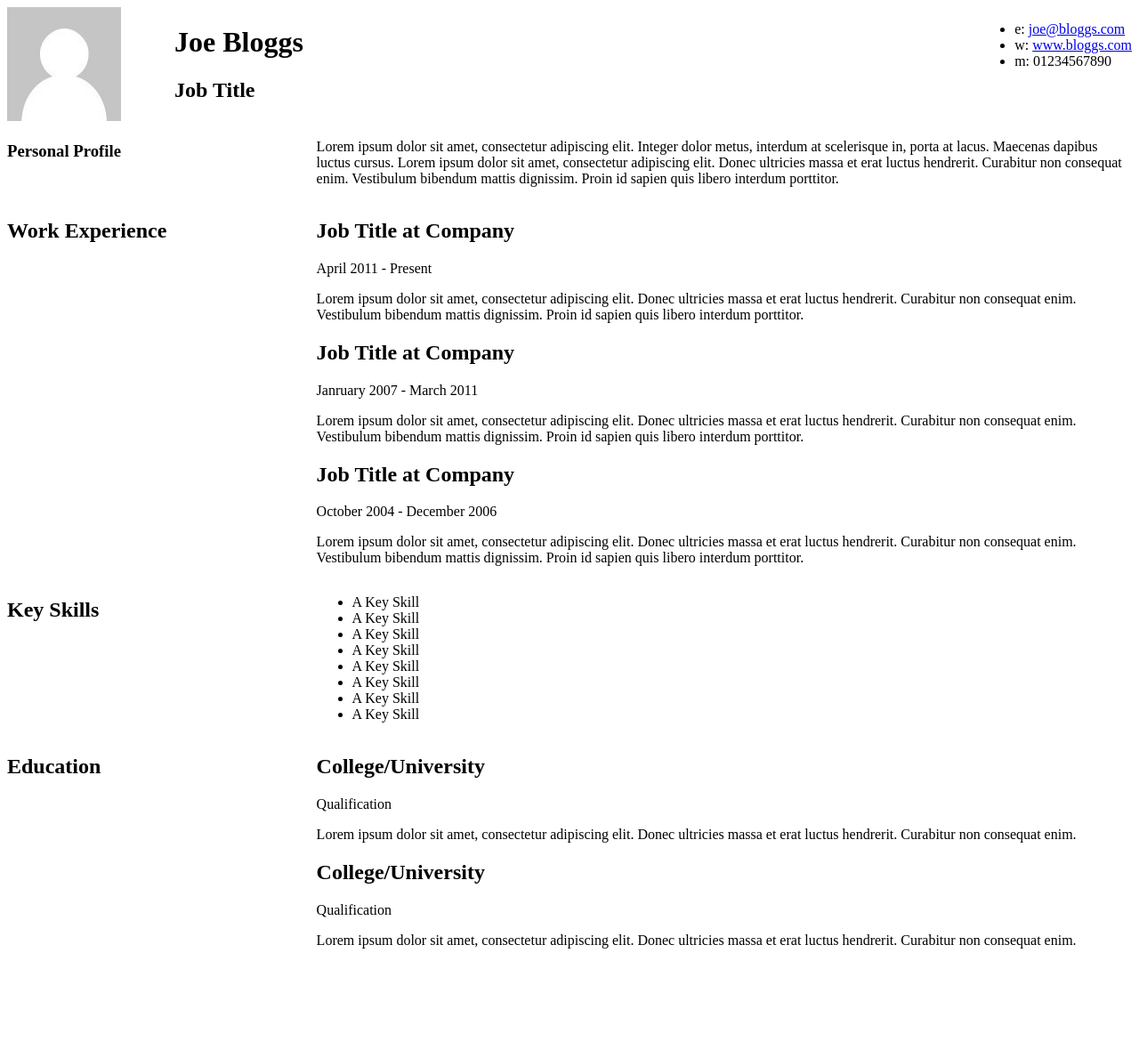
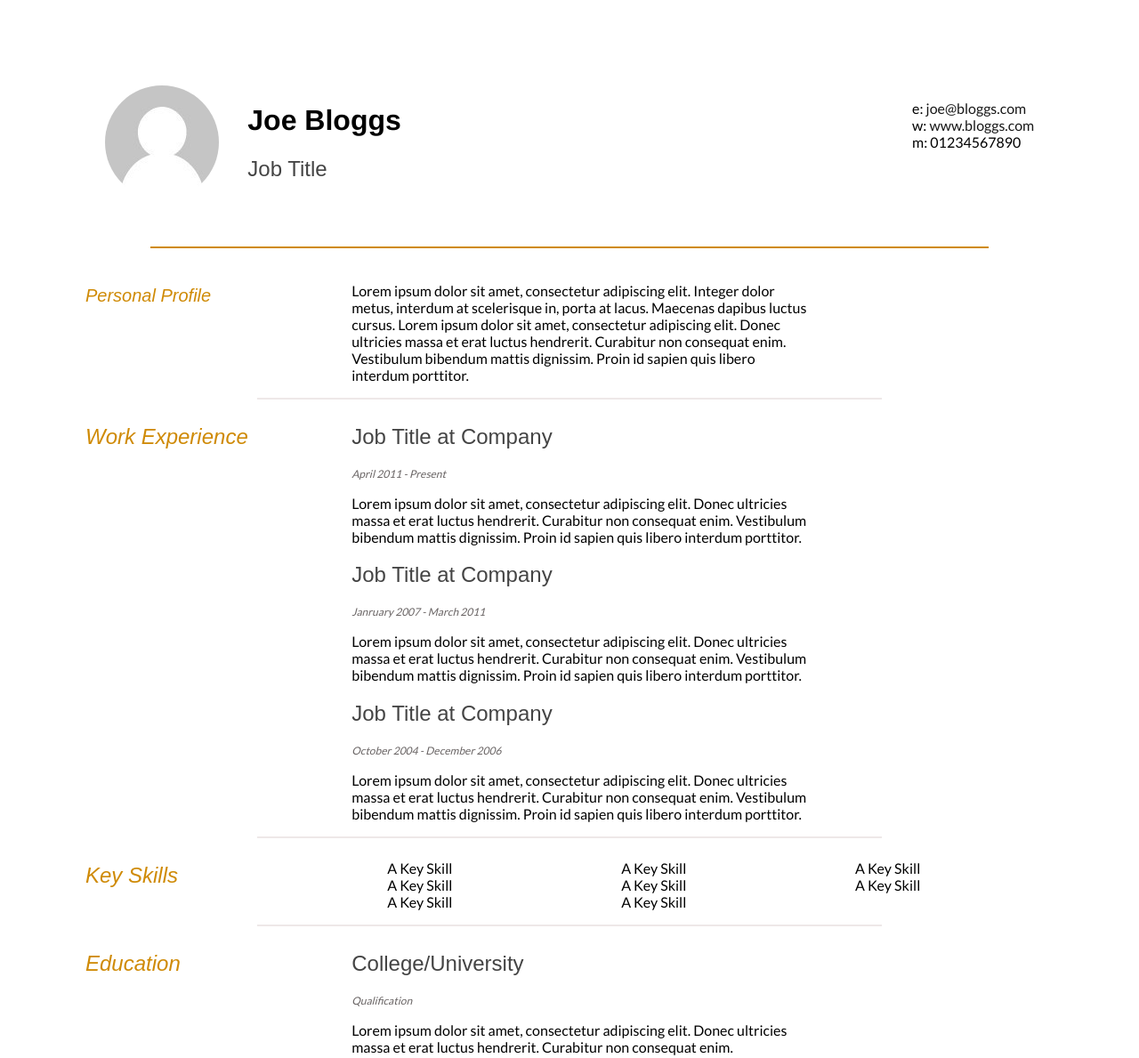
Before and after one commit to Kenzie-Academy-Brasil-Developers/estilizar-curriculo-sprint-2-JuliaDevgama, a plain HTML site: page index.html in a window 1280 px wide. Shown: the top 1189 px of the page at 89% size. Before the commit the page ends 1090 px from the top, so only its background shows below. Drawn offline with Linux system fonts and the light colour scheme.

Commit message:
Estilizado

```diff
--- a/index.html
+++ b/index.html
@@ -33,21 +33,25 @@
 				<li>m: 01234567890</li>
 			</ul>
 		</div>
-		<div class="clear"></div>
+		<div class="clear">
+			<hr>
+		</div>
 	</div>
 
 	<div id="mainArea">
 		<section>
 			<article>
 				<div class="sectionTitle">
-					<h1>Personal Profile</h1>
+					<h1 style="font-size: 20px;">Personal Profile</h1>
 				</div>
 
 				<div class="sectionContent">
-					<p>Lorem ipsum dolor sit amet, consectetur adipiscing elit. Integer dolor metus, interdum at scelerisque in, porta at lacus. Maecenas dapibus luctus cursus. Lorem ipsum dolor sit amet, consectetur adipiscing elit. Donec ultricies massa et erat luctus hendrerit. Curabitur non consequat enim. Vestibulum bibendum mattis dignissim. Proin id sapien quis libero interdum porttitor.</p>
+					<p>Lorem ipsum dolor sit amet, consectetur adipiscing elit. Integer dolor<br> metus, interdum at scelerisque in, porta at lacus. Maecenas dapibus luctus<br> cursus. Lorem ipsum dolor sit amet, consectetur adipiscing elit. Donec<br> ultricies massa et erat luctus hendrerit. Curabitur non consequat enim.<br> Vestibulum bibendum mattis dignissim. Proin id sapien quis libero<br> interdum porttitor.</p>
 				</div>
 			</article>
-			<div class="clear"></div>
+			<div class="clear">
+				<hr style="border: thin solid rgb(238, 232, 232); max-width: 700px;">
+			</div>
 		</section>
 
 
@@ -60,22 +64,25 @@
 				<article>
 					<h2>Job Title at Company</h2>
 					<p class="subDetails">April 2011 - Present</p>
-					<p>Lorem ipsum dolor sit amet, consectetur adipiscing elit. Donec ultricies massa et erat luctus hendrerit. Curabitur non consequat enim. Vestibulum bibendum mattis dignissim. Proin id sapien quis libero interdum porttitor.</p>
+					<p>Lorem ipsum dolor sit amet, consectetur adipiscing elit. Donec ultricies<br> massa et erat luctus hendrerit. Curabitur non consequat enim. Vestibulum<br> bibendum mattis dignissim. Proin id sapien quis libero interdum porttitor.</p>
 				</article>
 
 				<article>
 					<h2>Job Title at Company</h2>
 					<p class="subDetails">Janruary 2007 - March 2011</p>
-					<p>Lorem ipsum dolor sit amet, consectetur adipiscing elit. Donec ultricies massa et erat luctus hendrerit. Curabitur non consequat enim. Vestibulum bibendum mattis dignissim. Proin id sapien quis libero interdum porttitor.</p>
+					<p>Lorem ipsum dolor sit amet, consectetur adipiscing elit. Donec ultricies<br> massa et erat luctus hendrerit. Curabitur non consequat enim. Vestibulum<br> bibendum mattis dignissim. Proin id sapien quis libero interdum porttitor.</p>
 				</article>
 
 				<article>
 					<h2>Job Title at Company</h2>
 					<p class="subDetails">October 2004 - December 2006</p>
-					<p>Lorem ipsum dolor sit amet, consectetur adipiscing elit. Donec ultricies massa et erat luctus hendrerit. Curabitur non consequat enim. Vestibulum bibendum mattis dignissim. Proin id sapien quis libero interdum porttitor.</p>
+					<p>Lorem ipsum dolor sit amet, consectetur adipiscing elit. Donec ultricies<br> massa et erat luctus hendrerit. Curabitur non consequat enim. Vestibulum<br> bibendum mattis dignissim. Proin id sapien quis libero interdum porttitor.</p>
 				</article>
 			</div>
-			<div class="clear"></div>
+			<div class="clear">
+								<hr style="border: thin solid rgb(238, 232, 232); max-width: 700px;">
+
+			</div>
 		</section>
 
 
@@ -96,7 +103,10 @@
 					<li>A Key Skill</li>
 				</ul>
 			</div>
-			<div class="clear"></div>
+			<div class="clear">
+								<hr style="border: thin solid rgb(238, 232, 232); max-width: 700px;">
+
+			</div>
 		</section>
 
 
@@ -109,16 +119,19 @@
 				<article>
 					<h2>College/University</h2>
 					<p class="subDetails">Qualification</p>
-					<p>Lorem ipsum dolor sit amet, consectetur adipiscing elit. Donec ultricies massa et erat luctus hendrerit. Curabitur non consequat enim.</p>
+					<p>Lorem ipsum dolor sit amet, consectetur adipiscing elit. Donec ultricies<br> massa et erat luctus hendrerit. Curabitur non consequat enim.</p>
 				</article>
 
 				<article>
 					<h2>College/University</h2>
 					<p class="subDetails">Qualification</p>
-					<p>Lorem ipsum dolor sit amet, consectetur adipiscing elit. Donec ultricies massa et erat luctus hendrerit. Curabitur non consequat enim.</p>
+					<p>Lorem ipsum dolor sit amet, consectetur adipiscing elit. Donec ultricies<br> massa et erat luctus hendrerit. Curabitur non consequat enim.</p>
 				</article>
 			</div>
-			<div class="clear"></div>
+			<div class="clear">
+								<hr style="border: thin solid rgb(238, 232, 232); max-width: 700px;">
+
+			</div>
 		</section>
 
 	</div>
--- a/style.css
+++ b/style.css
@@ -1,27 +1,75 @@
+html, body {
+	font-family: 'Lato', 'Helvetica', 'Arial', sans-serif;
+	margin: 6vh;
+}
+h1 {
+	font-family: 'Helvetica';
+}
+article h2 {
+	color: #444444;
+}
+.mainDetails{
+	margin: 2%;
+}
 .clear {
 	clear: both;
 }
+.clear hr {
+	border: 1px solid #cf8a05;
+	width: 90%;
+}
 
+.subDetails{
+	color: #696464;
+	font-style: italic;
+	font-size: 12px;
+}
 #headshot {
 	width: 12.5%;
 	float: left;
 	margin-right: 30px;
 }
+#headshot img {
+	border-radius: 90px;
+	margin-bottom: 50px;
+}
 
 #name {
 	float: left;
+
 }
-
+#name h2 {
+	color: #444444;
+}
 #contactDetails {
 	float: right;
 }
-
+#contactDetails li {
+	list-style: none;
+}
+a[href="mailto:joe@bloggs.com"], a[href= "http://www.bloggs.com"]{
+	text-decoration: none;
+	color:#181818;
+}
 .sectionTitle {
 	float: left;
 	width: 25%;
+	color: #cf8a05;
+	font-style: italic;
 }
-
+.sectionTitle h1,h2 {
+	font-weight: 20;
+	font-family: Arial, Helvetica, sans-serif;
+}
 .sectionContent {
 	float: right;
 	width: 72.5%;
 }
+.keySkills li {
+	list-style: none;
+}
+
+.keySkills {
+	column-count: 3;
+	column-gap: 40px;
+}
```
